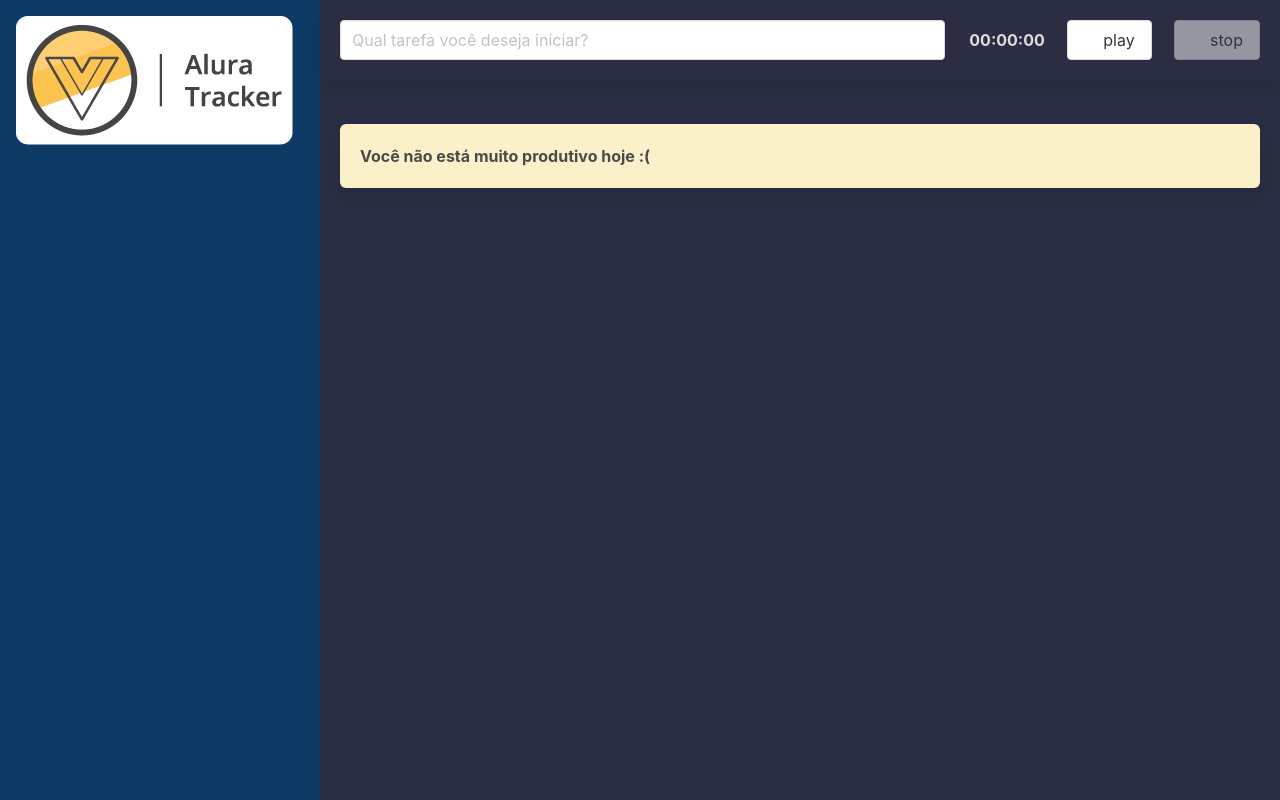
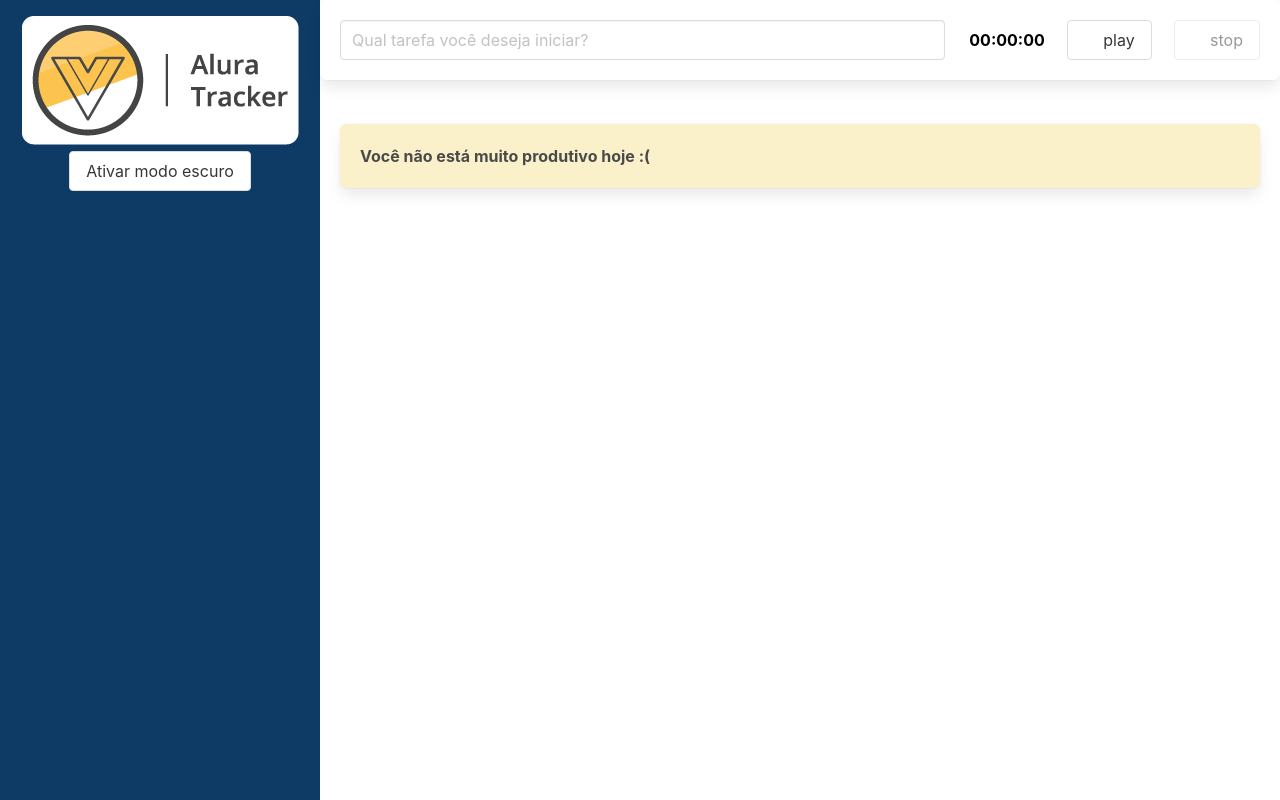
Before and after one commit to belamacedo/vue-tracker, a Vue app: page / in a window 1280 px wide. Built offline with nearby package versions, Linux system fonts and the light colour scheme; the HTML template or start-up script is replaced by a standard one.

Commit message:
ouvindo a troca de tema

```diff
--- a/src/App.vue
+++ b/src/App.vue
@@ -1,7 +1,10 @@
 <template>
-	<main class="columns is-gapless is-multiline modo-escuro">
+	<main
+		class="columns is-gapless is-multiline"
+		:class="{ 'modo-escuro': modoEscuroAtivo }"
+	>
 		<div class="column is-one-quarter">
-			<BarraLateral />
+			<BarraLateral @aoTemaAlterado="trocarTema" />
 		</div>
 		<div class="column is-three-quarter conteudo">
 			<Formulario @aoSalvarTarefa="salvarTarefa" />
@@ -31,6 +34,7 @@
 	data() {
 		return {
 			tarefas: [] as ITarefa[],
+			modoEscuroAtivo: false,
 		};
 	},
 	computed: {
@@ -41,6 +45,9 @@
 	methods: {
 		salvarTarefa(tarefa: ITarefa) {
 			this.tarefas.push(tarefa);
+		},
+		trocarTema(modoEscuroAtivo: boolean) {
+			this.modoEscuroAtivo = modoEscuroAtivo;
 		},
 	},
 });
--- a/src/components/BarraLateral.vue
+++ b/src/components/BarraLateral.vue
@@ -3,6 +3,7 @@
 		<h1>
 			<img src="../assets/logo.png" alt="" />
 		</h1>
+		<button class="button" @click="alterarTema">{{ textoBotao }}</button>
 	</header>
 </template>
 
@@ -10,6 +11,26 @@
 import { defineComponent } from 'vue';
 export default defineComponent({
 	name: 'BarraLateral',
+	emits: ['aoTemaAlterado'],
+	data() {
+		return {
+			modoEscuroAtivo: false,
+		};
+	},
+	computed: {
+		textoBotao() {
+			if (this.modoEscuroAtivo) {
+				return 'Desativar modo escuro';
+			}
+			return 'Ativar modo escuro';
+		},
+	},
+	methods: {
+		alterarTema() {
+			this.modoEscuroAtivo = !this.modoEscuroAtivo;
+			this.$emit('aoTemaAlterado', this.modoEscuroAtivo);
+		},
+	},
 });
 </script>
 
@@ -20,6 +41,7 @@
 	background: #0d3b66;
 	width: 100%;
 	height: 100vh;
+	text-align: center;
 }
 @media only screen and (max-width: 768px) {
 	header {
```
